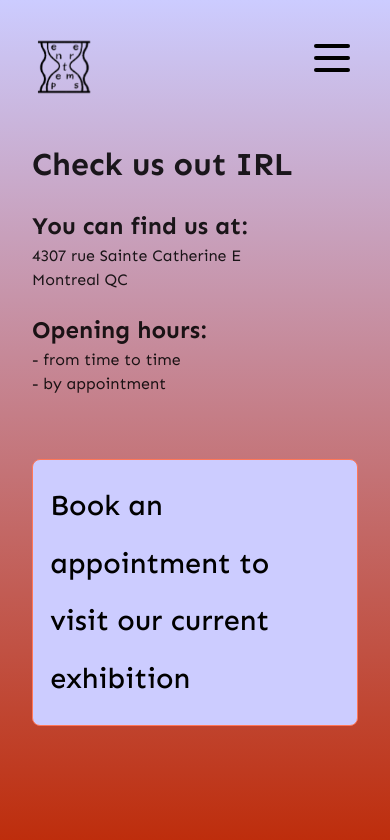
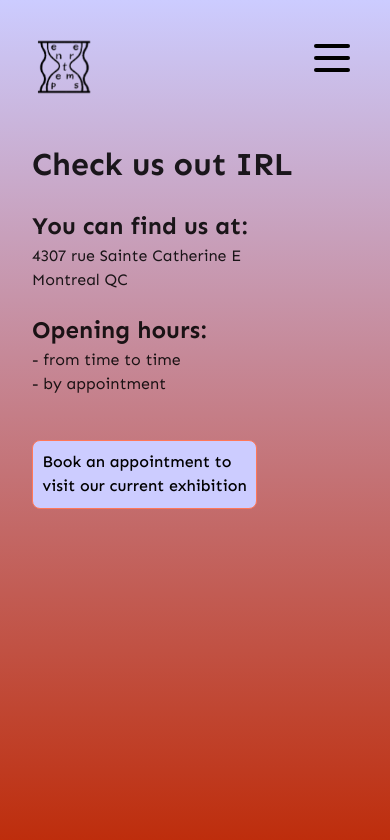
Before and after one commit to mariefoxall/wasted-effort, a React (Vite) app: page /visit in a window 390 px wide. Shown: the top 840 px of the page. Built offline with nearby package versions, Linux system fonts and the light colour scheme.

Commit message:
mobile booking button

```diff
--- a/src/Visit/Booking.css
+++ b/src/Visit/Booking.css
@@ -8,7 +8,8 @@
   border-radius: 8px;
   border: 1px solid #ff7758;
   padding: 0.6em;
-  font-size: 1.8em;
+  font-size: 1.5rem;
+  line-height: 2rem;
   font-weight: 500;
   font-family: inherit;
   background-color: rgba(204, 204, 255, 1);
@@ -26,3 +27,10 @@
 .booking-dialog-content {
   height: 100%;
 }
+
+@media only screen and (max-width: 480px) {
+  .booking-button {
+    font-size: 1rem;
+    line-height: 1.5rem;
+  }
+}
```
